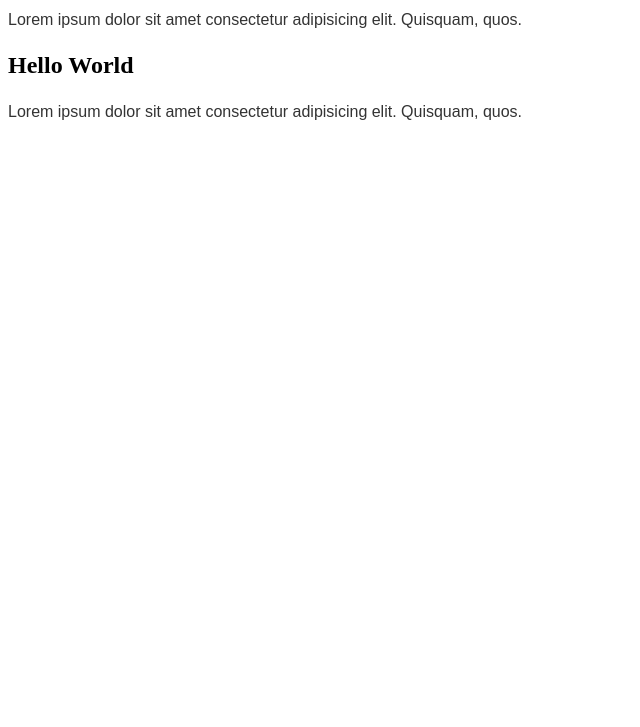
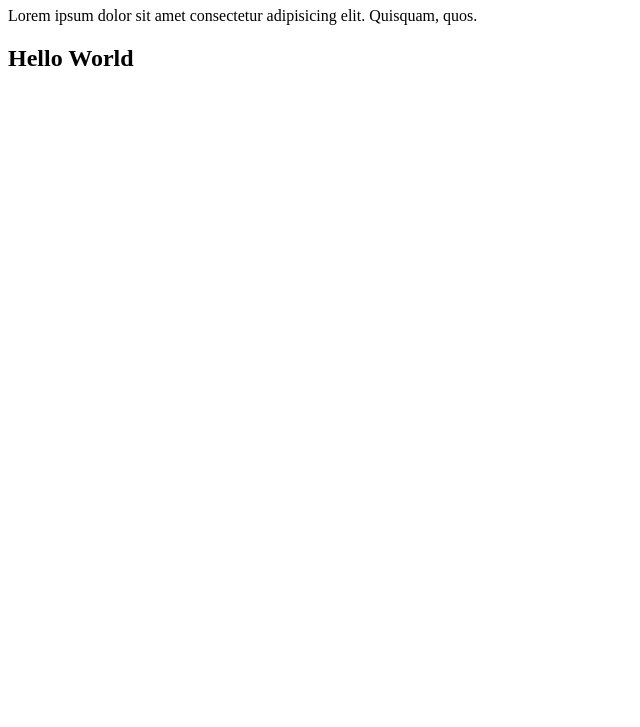
Before and after one commit to ValRadFul/finish-wtf, a plain HTML site: page index.html in a window 1280 px wide. Shown: the part 73-800 px from the top of the page, without its empty margins (0-640 px from the left). Drawn offline with Linux system fonts and the light colour scheme.

Commit message:
Revert "Add basic paragraph styling and new paragraph to index.html"

```diff
--- a/index.html
+++ b/index.html
@@ -4,20 +4,10 @@
     <meta charset="UTF-8">
     <meta name="viewport" content="width=\, initial-scale=1.0">
     <title>Document</title>
-    <style>
-        p {
-            color: #333;
-            font-size: 16px;
-            line-height: 1.6;
-            margin-bottom: 1.2em;
-            font-family: Arial, sans-serif;
-        }
-    </style>
 </head>
 <body>
     <h1>Hello World</h1>
     <p>Lorem ipsum dolor sit amet consectetur adipisicing elit. Quisquam, quos.</p>
     <h2>Hello World</h2>
-    <p>Lorem ipsum dolor sit amet consectetur adipisicing elit. Quisquam, quos.</p>
 </body>
 </html>
```
